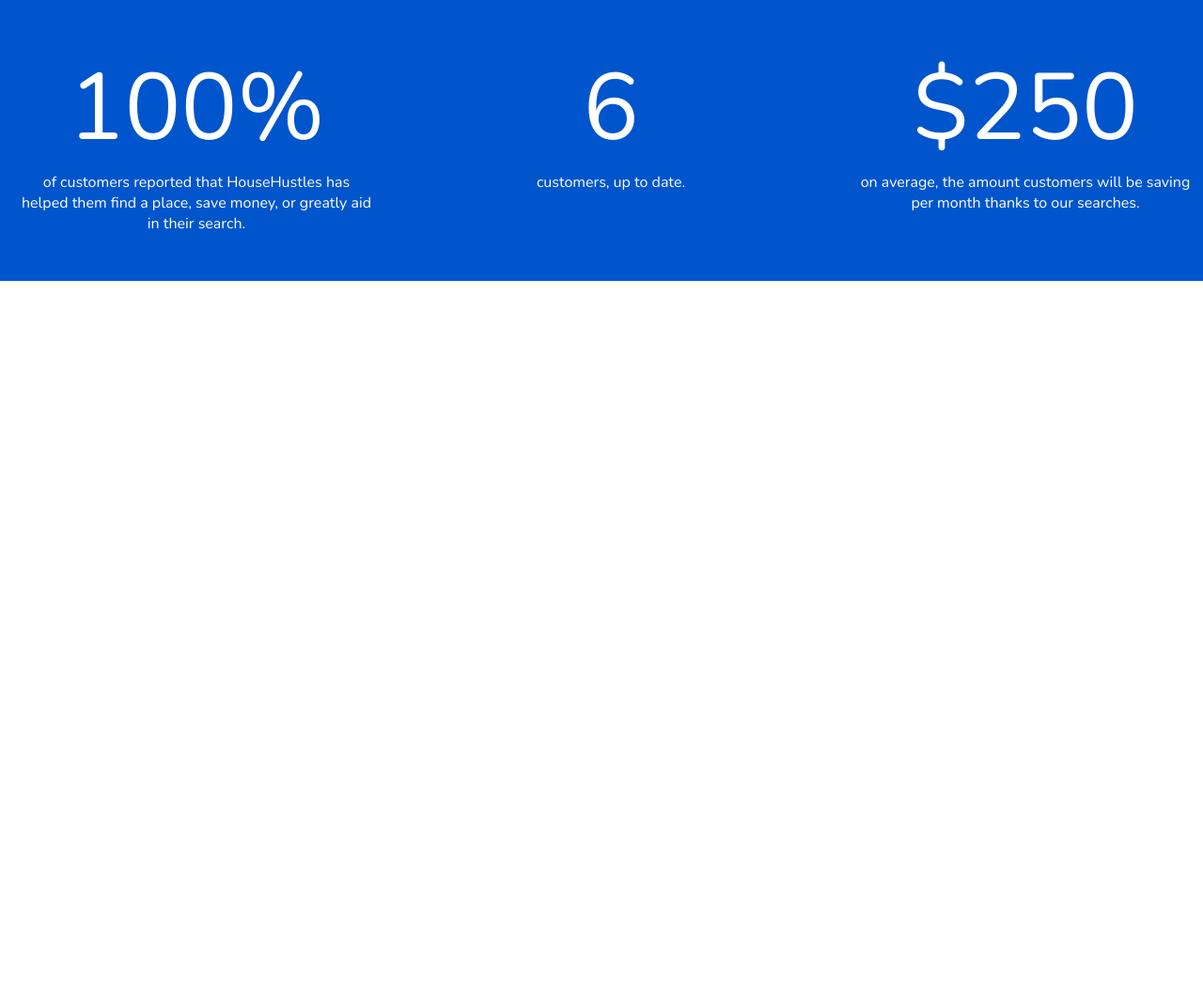
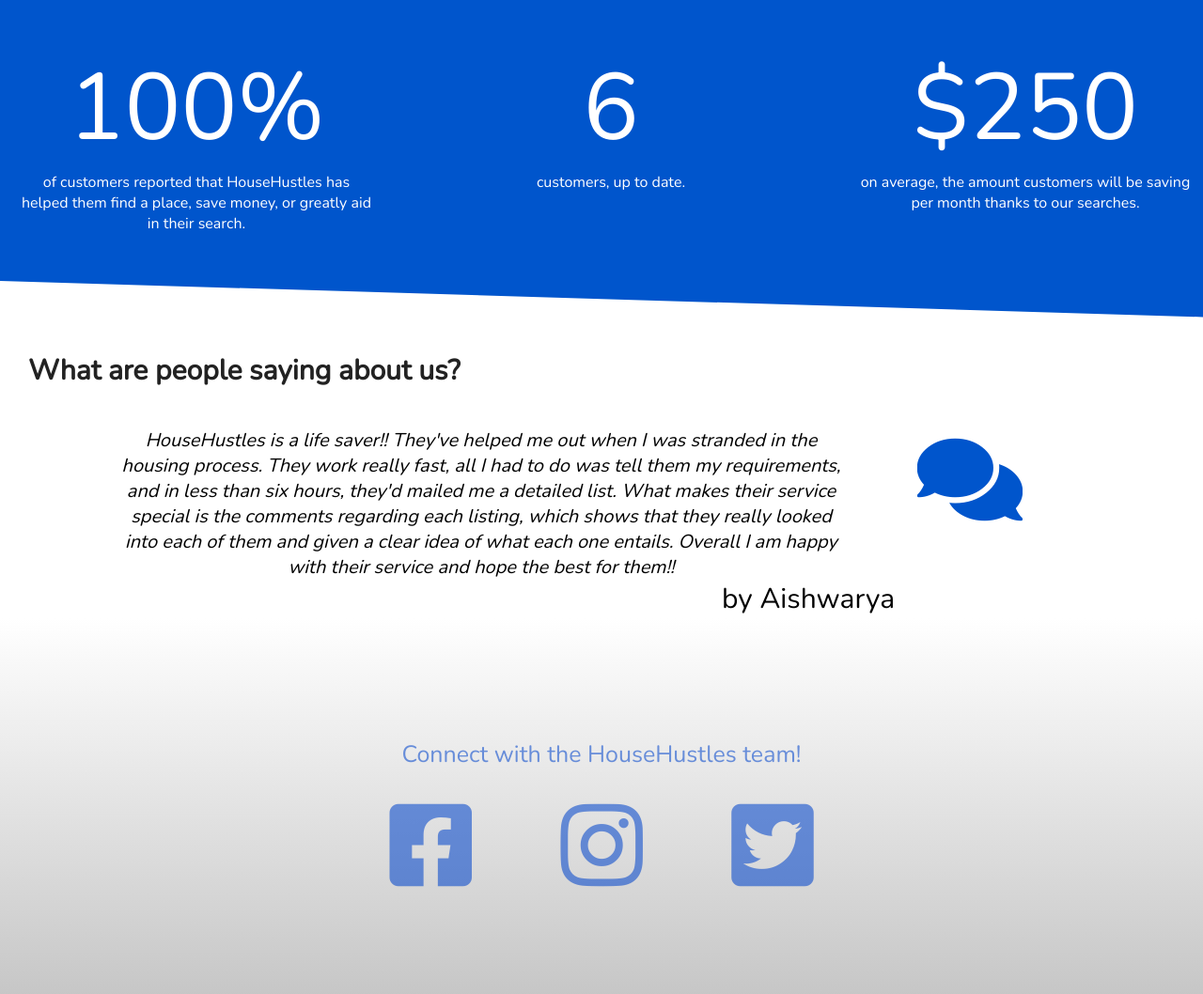
Before and after one commit to Quentrum/househustles, a plain HTML site: page index.html in a window 1280 px wide. Shown: the part 1170-2228 px from the top of the page at 94% size. Before the commit the page ends 1469 px from the top, so only its background shows below. Drawn offline with nearby package versions, Linux system fonts and the light colour scheme.

Commit message:
Finished main page layout

```diff
--- a/css/main.css
+++ b/css/main.css
@@ -108,3 +108,35 @@ margin-top: 70px;
 	font-size: 100px;
 	-webkit-font-smoothing: antialiased;
 }
+
+/** Testimonial Section **/
+#separatorToWhite{
+	border-bottom: 45px solid #0055cc;
+  border-left: 0px solid transparent;
+  border-right: 1500px solid transparent;
+  height: 0;
+  width: 100px;
+  overflow: hidden;
+	color: blue;
+	transform: rotateZ(180deg);
+}
+
+#footer{
+	height: 50vh;
+	background: #eee;
+	background-image: linear-gradient(#fff, #b7b7b7b7);
+	color: #0044cc8f;
+}
+
+#social-media{
+	display: inline-flex;
+	width: 50%;
+	justify-content: space-evenly;
+	margin-left: 50%;
+	transform: translateX(-50%);
+	margin-top: 30px;
+}
+
+.fab{
+font-size: 100px;
+}
--- a/index.html
+++ b/index.html
@@ -70,5 +70,28 @@
       </div>
     </div><!--END OF STATS -->
   </div>
+  <div id = "separatorToWhite"></div>
+  <div id = "testimonialSection">
+    <h1 style = "font-size: 30px; margin-left: 30px; color: #222; padding-top: 30px; "> What are people saying about us?</h1>
+   <div class = "testimonial-div">
+     <div id = "comments-icon" style = "color: #0055cc; font-size: 100px; position: absolute; right: 100px; margin-top: 45px; right:15%;"><i class="fas fa-comments"></i></div>
+     <p style = "margin: 40px 30% 20px 10%;; font-size: 20px; font-style: italic; text-align: center;">
+       HouseHustles is a life saver!!
+        They've helped me out when I was stranded in the housing process. They work really fast,
+        all I had to do was tell them my requirements, and in less than six hours, they'd mailed me a detailed list.
+        What makes their service special is the comments regarding each listing, which shows that they really looked
+        into each of them and given a clear idea of what each one entails. Overall I am happy with their service and
+        hope the best for them!!
+     <p style="margin-left: 60%; font-size: 30px; margin-top: -20px;">by Aishwarya</p>
+   </div>
+ </div> <!--END OF TESTIMONIAL SECTION -->
+ <div id = "footer">
+   <p style="text-align: CENTER; margin-top: 10%; font-size: 25px; "> Connect with the HouseHustles team! </p>
+   <div id = "social-media">
+     <i class="fab fa-facebook-square"></i>
+     <i class="fab fa-instagram"></i>
+     <i class="fab fa-twitter-square"></i>
+   </div>
+ </div> <!--END OF FOOTER -->
 </body>
 </html>
```
